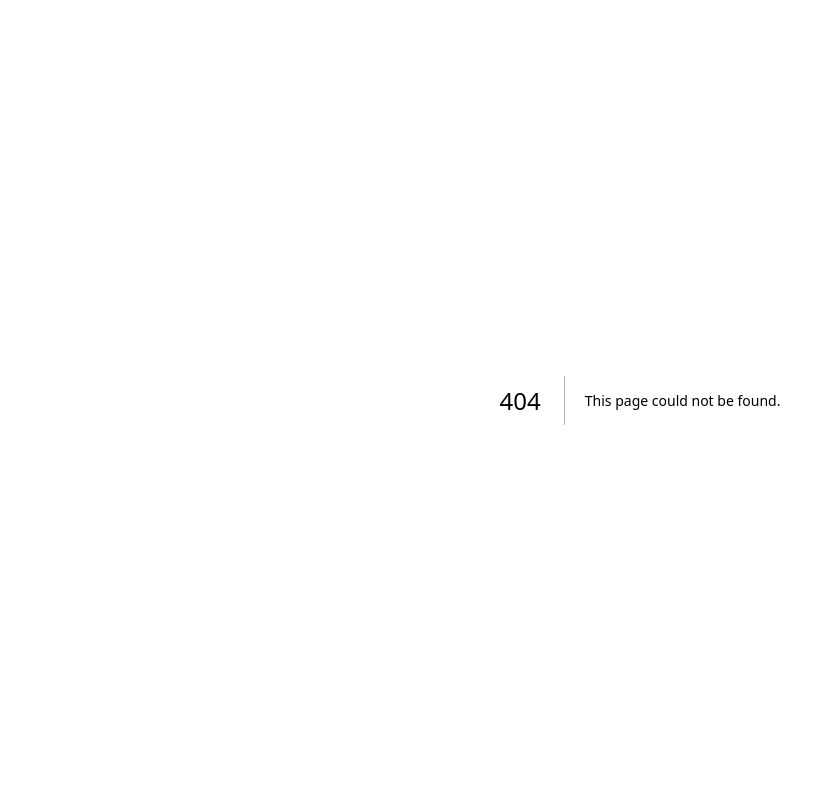
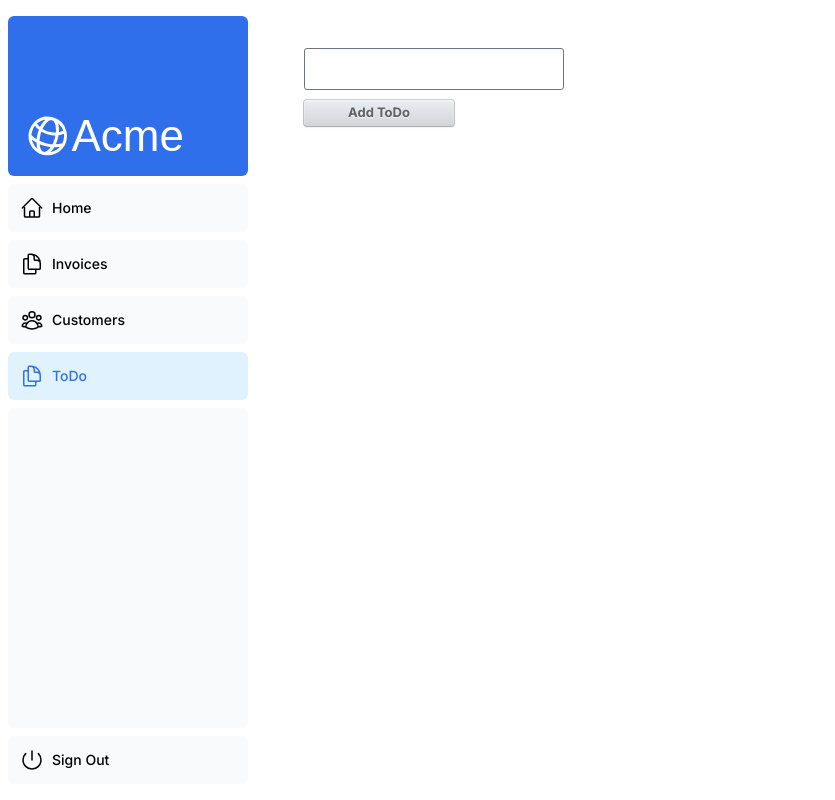
Before and after one commit to Julia-Papina/next-dashboard-test, a Next.js app: page /dashboard/todo in a window 1280 px wide. Before the commit this address had no page. Shown: the whole page, without its empty margins (0-835 px from the left). Built offline with nearby package versions, Linux system fonts and the light colour scheme; a web font is replaced by a local one.

Commit message:
added todo list

```diff
--- /dev/null
+++ b/app/dashboard/todo/page.tsx
@@ -0,0 +1,76 @@
+'use client';
+import clsx from 'clsx';
+
+import { useState } from 'react';
+import styles from '@/app/ui/todo/home.module.css';
+
+export default function Todo() {
+  type Todo = {
+    id: string;
+    text: string;
+    completed: boolean;
+  };
+
+  const [todos, setTodos] = useState<Todo[]>([]);
+  const [text, setText] = useState('');
+
+  const addTodo = () => {
+    if (text.trim().length) {
+      setTodos([
+        ...todos,
+        {
+          id: new Date().toString(),
+          text,
+          completed: false,
+        },
+      ]);
+      setText('');
+    }
+  };
+
+  const removeTodo = (todoId: string) => {
+    setTodos(todos.filter((todo) => todo.id !== todoId));
+  };
+
+  const toggleTodoCompleted = (todoId: string) => {
+    setTodos(
+      todos.map((todo) => {
+        if (todo.id !== todoId) return todo;
+        return {
+          ...todo,
+          completed: !todo.completed,
+        };
+      }),
+    );
+  };
+
+  return (
+    <div className="App">
+      <label>
+        <input
+          className={styles.todo__input}
+          value={text}
+          onChange={(e) => setText(e.target.value)}
+        />
+        <button className={styles.todo__button} onClick={addTodo}>
+          Add ToDo
+        </button>
+      </label>
+
+      <ul>
+        {todos.map((todo) => (
+          <li key={todo.id}>
+            <input
+              className={styles.input__checkbox}
+              type="checkbox"
+              checked={todo.completed}
+              onChange={() => toggleTodoCompleted(todo.id)}
+            />
+            <span className={styles.checkbox__span}>{todo.text}</span>
+            <button onClick={() => removeTodo(todo.id)}>&times;</button>
+          </li>
+        ))}
+      </ul>
+    </div>
+  );
+}
--- a/app/ui/dashboard/nav-links.tsx
+++ b/app/ui/dashboard/nav-links.tsx
@@ -19,6 +19,7 @@ const links = [
     icon: DocumentDuplicateIcon,
   },
   { name: 'Customers', href: '/dashboard/customers', icon: UserGroupIcon },
+  { name: 'ToDo', href: '/dashboard/todo', icon: DocumentDuplicateIcon },
 ];
 
 export default function NavLinks() {
--- /dev/null
+++ b/app/ui/todo/home.module.css
@@ -0,0 +1,39 @@
+.todo__button {
+    text-align: center;
+    font-size: 13px;
+    text-decoration: none;
+    font-weight: 700;
+    padding: 3px 6px;
+    background: #eaeef1;
+    display: block;
+    width: 150px;
+    margin-top: 10px;
+    margin-bottom: 20px;
+    background-image: linear-gradient(rgba(0,0,0,0), rgba(0,0,0,.1));
+    border-radius: 3px;
+    color: rgba(0,0,0,.6);
+    text-shadow: 0 1px 1px rgba(255,255,255,.7);
+    box-shadow: 0 0 0 1px rgba(0,0,0,.2), 0 1px 2px rgba(0,0,0,.2), inset 0 1px 2px rgba(255,255,255,.7);
+}
+
+.todo__button:hover, .todo__button.hover {
+    background: #fff;
+}
+.todo__button:active, .todo__button.active {
+    background: #d0d3d6;
+    background-image: linear-gradient(rgba(0,0,0,.1), rgba(0,0,0,0));
+    box-shadow: inset 0 0 2px rgba(0,0,0,.2), inset 0 2px 5px rgba(0,0,0,.2), 0 1px rgba(255,255,255,.2);
+}
+
+.todo__input {
+    border-radius: 3px;
+}
+
+.input__checkbox:checked + span {
+    color: red;
+}
+
+.checkbox__span {
+    margin-left: 10px;
+    margin-right: 10px;
+}
```
